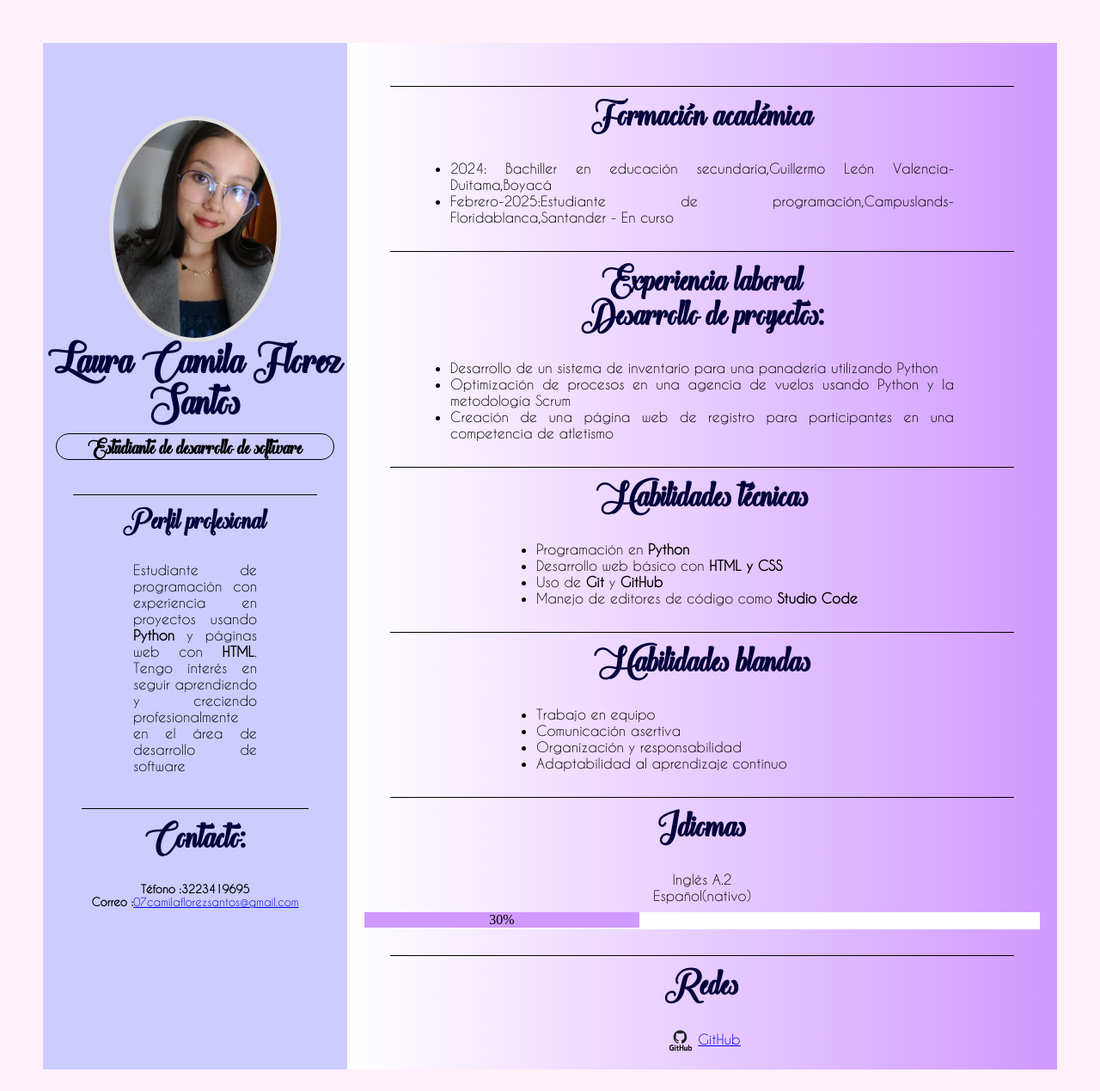
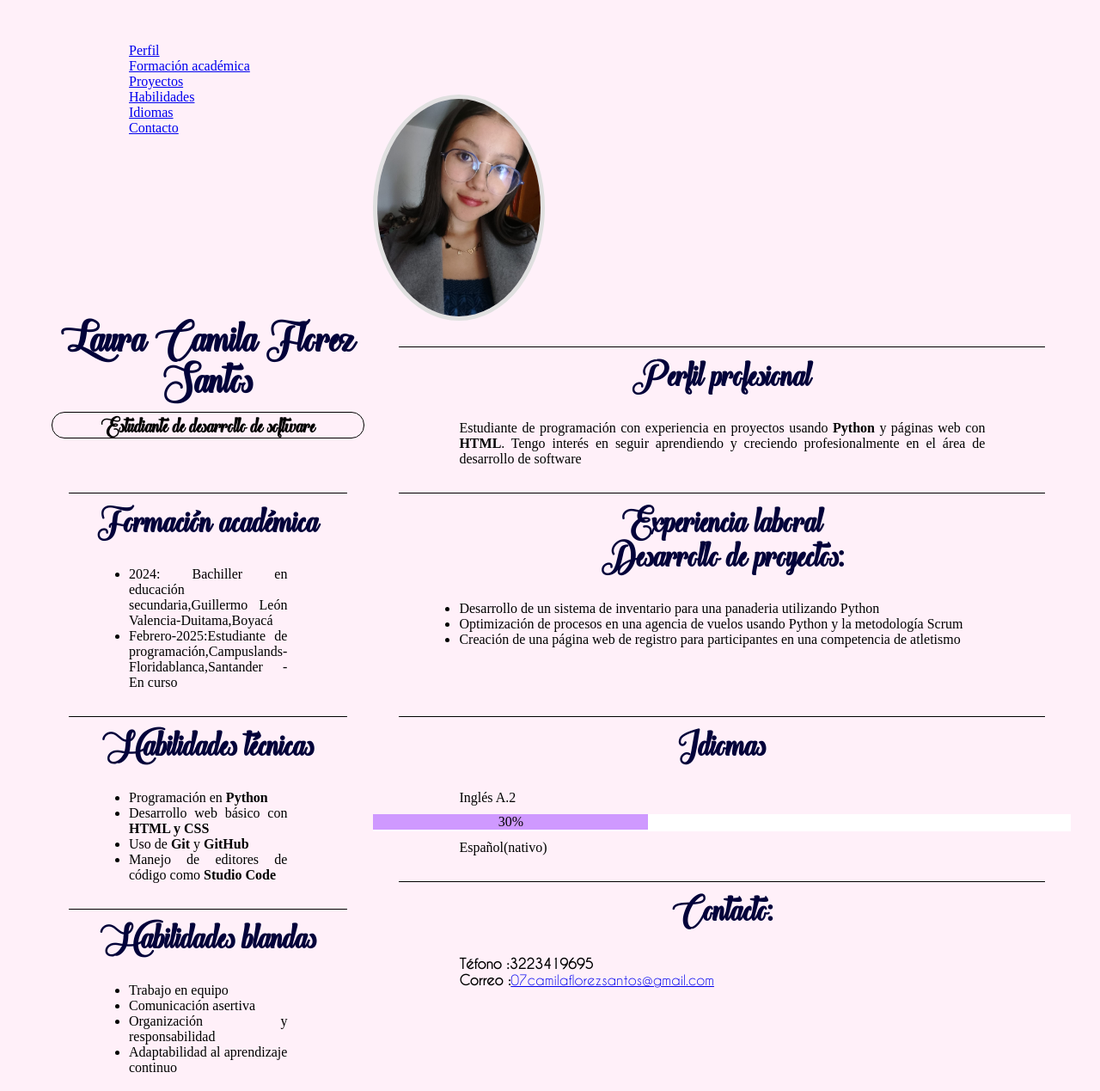
Before and after one commit to CamilaFlorez12/CamilaFlorez12.github.io, a plain HTML site: page index.html in a window 1280 px wide. Shown: the top 1269 px of the page at 86% size. Drawn offline with Linux system fonts and the light colour scheme.

Commit message:
feat: :bug: se estan arreglando cosas del htmal y css
se esta cambiando la estructura del html y css

By @CamilaFlorez

```diff
--- a/css/funciones.css
+++ b/css/funciones.css
@@ -16,8 +16,9 @@
     }
     }
 }
-@media (min-width:768px){
-    .flex-container{
-        flex-direction: row;
+@media (max-width:800px){
+    .contenedor{
+        display: grid;
+
     }
 }
--- a/css/style.css
+++ b/css/style.css
@@ -4,7 +4,8 @@
     box-sizing: border-box;
 }
 body{
-    display: flex;
+    display: grid;
+    grid-template-columns:auto 1fr;
     min-height: 100vh;
     max-width: 100vw;
     margin: 0;
@@ -13,11 +14,13 @@ body{
 }
 
 .contenedor{
-    display: flex;
-    flex-wrap: wrap;
+    display: grid;
+    grid-template-columns: auto 1fr;
+
     margin: 50px;
     justify-content: center;
 }
+nav
 .fila1{
     display:block;
     max-width: 30%;
--- a/index.html
+++ b/index.html
@@ -10,33 +10,31 @@
 <body>
     <main>
         <div class="contenedor">
-            <div class="fila1">
-                <aside>
+            <nav>
+                <p><a href="#perfil">Perfil</a></p>
+                <p><a href="#estudio">Formación académica</a></p>
+                <p><a href="#proyectos">Proyectos</a></p>
+                <p><a href="#habilidades">Habilidades</a></p>
+                <p><a href="#idiomas">Idiomas</a></p>
+                <p><a href="#contacto">Contacto</a></p>
+            </nav>
                 <img src="img/foto.png" alt="Foto" class="foto" >
-                    <header>
+                <header class="info">
                     <h1>Laura Camila Florez Santos</h1>
                     <h2>Estudiante de desarrollo de software</h2>
                 </header>
-                    <section class="perfil">
+                <section id="perfil">
                     <h3>Perfil profesional</h3>
                     <p>Estudiante de programación con experiencia en proyectos usando <strong> Python </strong>y páginas web con <strong> HTML</strong>.  Tengo interés en seguir aprendiendo y creciendo profesionalmente en el área de desarrollo de software</p>
                 </section>
-                </aside>
-                <section class="contacto">
-                    <h3>Contacto:</h3>
-                    <p class="telefono"><strong>Téfono :3223419695</strong></p>
-                    <p class="correo"><strong>Correo :</strong><a href="mailto:07camilaflorezsantos@gmail.com">07camilaflorezsantos@gmail.com</a></p>
-                </section>
-            </div>
-        <div class="fila2">
-            <section class="estudio">
+                <section id="estudio">
                     <h3>Formación académica</h3>
                     <ul>
                         <li>2024: Bachiller en educación secundaria,Guillermo León Valencia-Duitama,Boyacá</li>
                         <li>Febrero-2025:Estudiante de programación,Campuslands-Floridablanca,Santander - En curso</li>
                     </ul>
                 </section>
-            <section class="trabajo">
+                <section id="proyectos">
                     <h3>Experiencia laboral<br>Desarrollo de proyectos:</h3>
                     <ul>
                         <li>Desarrollo de un sistema de inventario para una panaderia utilizando Python </li>
@@ -44,7 +42,7 @@
                         <li>Creación de una página web de registro para participantes en una competencia de atletismo</li>
                     </ul>
                 </section>
-            <section class="tecnicas">
+                <section id="habilidades">
                     <h3 class="tec">Habilidades técnicas</h3>
                     <ul>
                         <li>Programación en <strong>Python</strong></li>
@@ -60,13 +58,21 @@
                         <li>Adaptabilidad al aprendizaje continuo</li>
                     </ul>
                 </section>
-            <div class="informacion">
+                <div id="idiomas">
                     <h3 class="idiomas">Idiomas</h3>
                         <p class="ingles">Inglés A.2</p>
-                    <p class="español">Español(nativo)</p>
                         <div class="barra">
                             <div class="porcentaje">30%</div>
                         </div>
+                        <p class="español">Español(nativo)</p>
+
+                <section id="contacto">
+                    <h3>Contacto:</h3>
+                    <p class="telefono"><strong>Téfono :3223419695</strong></p>
+                    <p class="correo"><strong>Correo :</strong><a href="mailto:07camilaflorezsantos@gmail.com">07camilaflorezsantos@gmail.com</a></p>
+                </section>
+            </div>
+
                 <h3 class="redes">Redes</h3>
                     <p class="enlace"><a href="https://github.com/CamilaFlorez12" target="_blank"><img src="img/logo_github-removebg-preview.png" alt="logo github">GitHub</a></p>
             </div>
```
Lines whose indentation alone changed are shown as unchanged.
